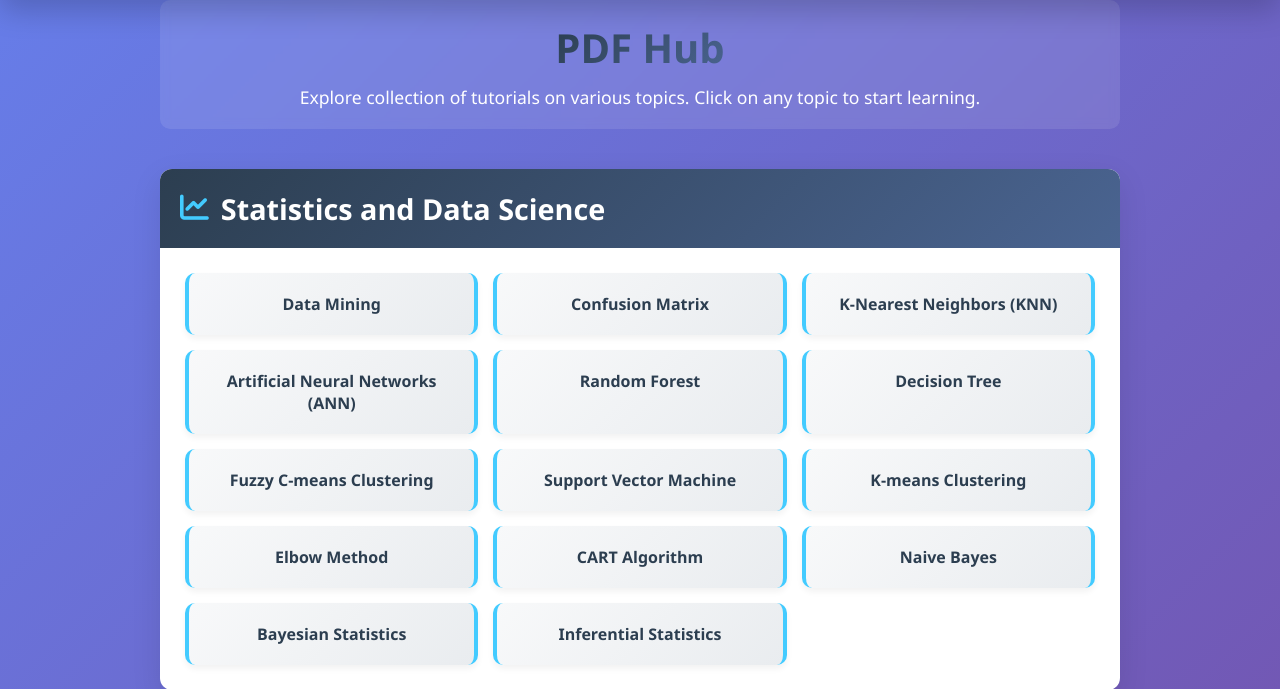
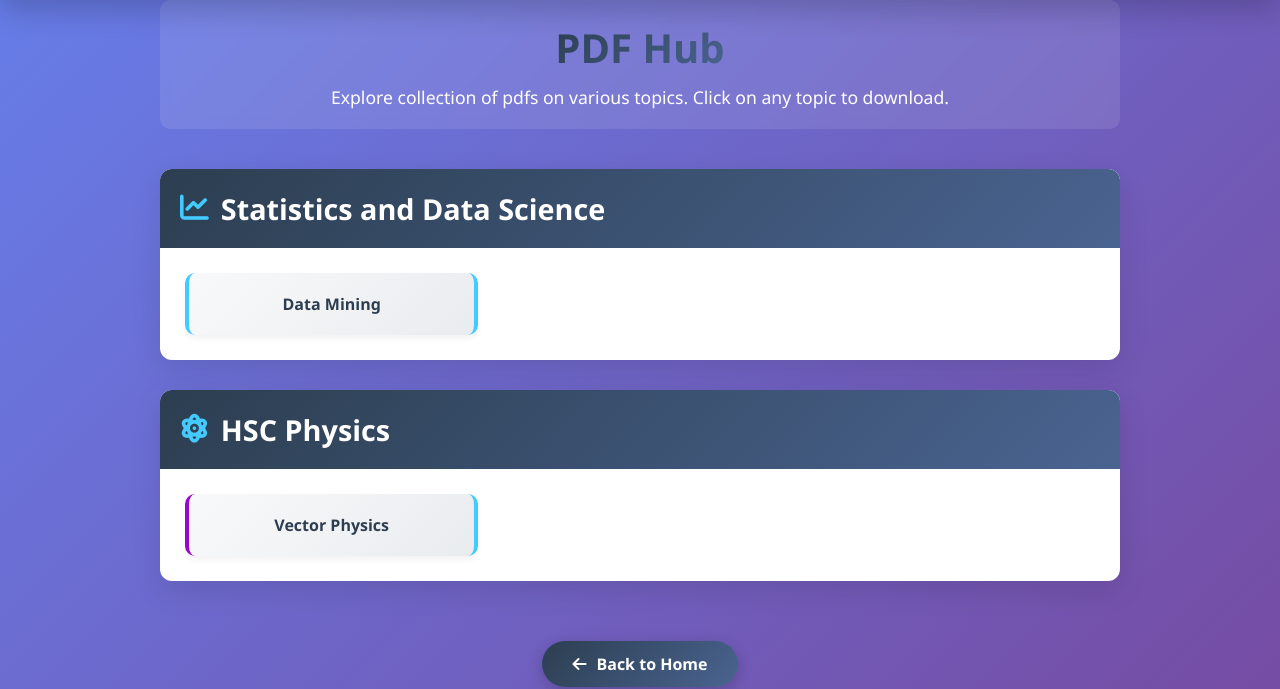
Before and after one commit to rezasdsju/sat_main_2, a Django app: page /pdf-hub/ in a window 1280 px wide. Shown: the part 70-759 px from the top of the page. Run offline with Django 5.2, Linux system fonts and the light colour scheme.

Commit message:
commented somethings

```diff
--- a/home/templates/home/pdf/pdf_hub.html
+++ b/home/templates/home/pdf/pdf_hub.html
@@ -179,7 +179,7 @@
 <div class="container">
     <div class="page-header">
         <h1>PDF Hub</h1>
-        <p>Explore collection of tutorials on various topics. Click on any topic to start learning.</p>
+        <p>Explore collection of pdfs on various topics. Click on any topic to download.</p>
     </div>
 
     <div class="category">
@@ -193,6 +193,8 @@
 
 
             </div>
+
+            <!--
             <div class="topic-card">
                 <a href='#'>Confusion Matrix</a>
             </div>
@@ -231,7 +233,7 @@
             </div>
             <div class="topic-card">
                 <a href='#'>Inferential Statistics</a>
-            </div>
+            </div>-->
         </div>
     </div>
 
@@ -243,6 +245,7 @@
             <div class="topic-card">
                 <a href="{% url 'vec_pdf' %}">Vector Physics</a>
             </div>
+            <!--
             <div class="topic-card">
                 <a href='#'>Dynamics</a>
             </div>
@@ -278,7 +281,7 @@
             </div>
             <div class="topic-card">
                 <a href='#'>Magnetism</a>
-            </div>
+            </div>-->
         </div>
     </div>
 
```
Also changed, not shown: home/templates/home/tutorials/tutorial_hub.html (+13 -6 lines).
